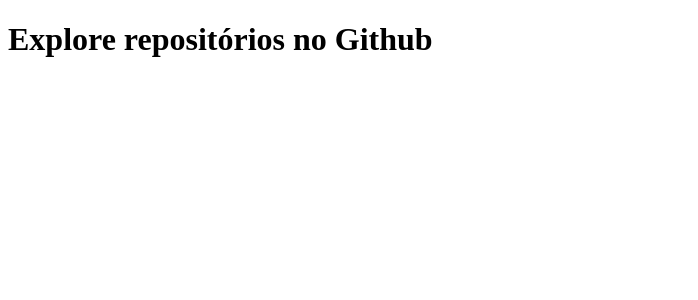
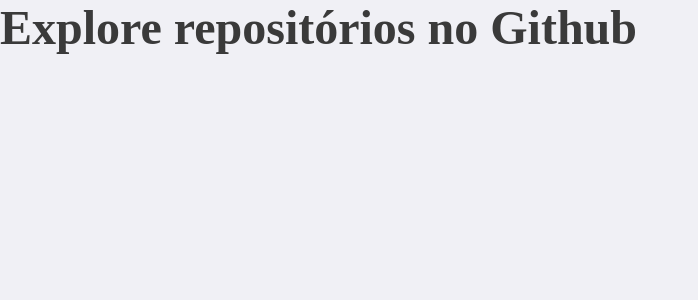
Before and after one commit to Guillescas/github_explorer, a React (Create React App) app: page / in a window 1280 px wide. Shown: the top 300 px of the page, without its empty margins (0-698 px from the left). Built offline with nearby package versions, Linux system fonts and the light colour scheme.

Commit message:
Using styled-components and global css styles

```diff
--- a/package.json
+++ b/package.json
@@ -40,6 +40,7 @@
   },
   "devDependencies": {
     "@types/react-router-dom": "^5.1.5",
+    "@types/styled-components": "^5.1.2",
     "@typescript-eslint/eslint-plugin": "^4.0.1",
     "@typescript-eslint/parser": "^4.0.1",
     "eslint": "6.8.0",
--- a/src/App.tsx
+++ b/src/App.tsx
@@ -1,12 +1,16 @@
 import React from 'react';
 import { BrowserRouter } from 'react-router-dom';
 
+import GlobalStyle from './styles/global';
 import Routes from './routes';
 
 const App: React.FC = () => (
-  <BrowserRouter>
-    <Routes />
-  </BrowserRouter>
+  <>
+    <BrowserRouter>
+      <Routes />
+    </BrowserRouter>
+    <GlobalStyle />
+  </>
 );
 
 export default App;
--- a/src/pages/Dashboard/index.tsx
+++ b/src/pages/Dashboard/index.tsx
@@ -1,7 +1,9 @@
 import React from 'react';
 
+import { Title } from './styles';
+
 const Dashboard: React.FC = () => {
-  return <h1>Explore repositórios no Github</h1>;
+  return <Title>Explore repositórios no Github</Title>;
 };
 
 export default Dashboard;
--- /dev/null
+++ b/src/pages/Dashboard/styles.ts
@@ -0,0 +1,6 @@
+import styled from 'styled-components';
+
+export const Title = styled.h1`
+  font-size: 48px;
+  color: #3a3a3a;
+`;
```
Also changed, not shown: 1 other file (tests, documents, lock files or other folders).
